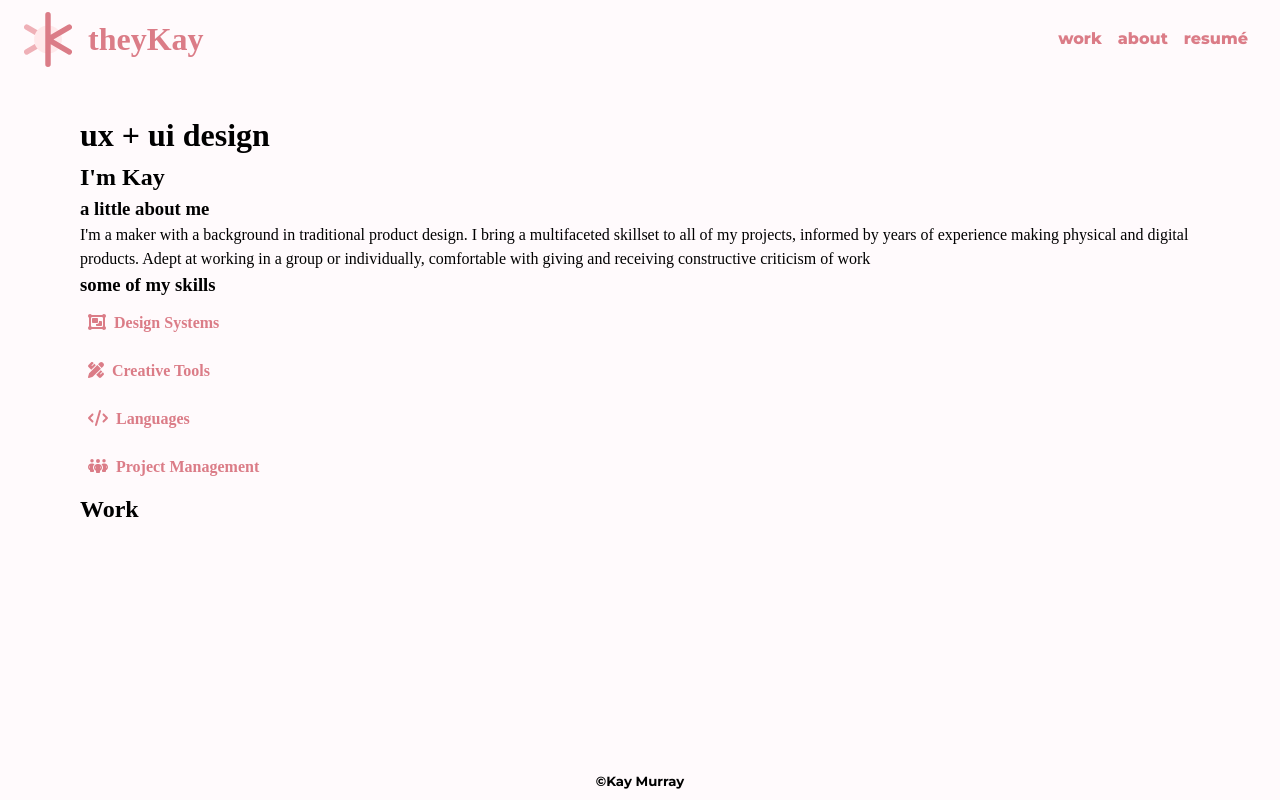
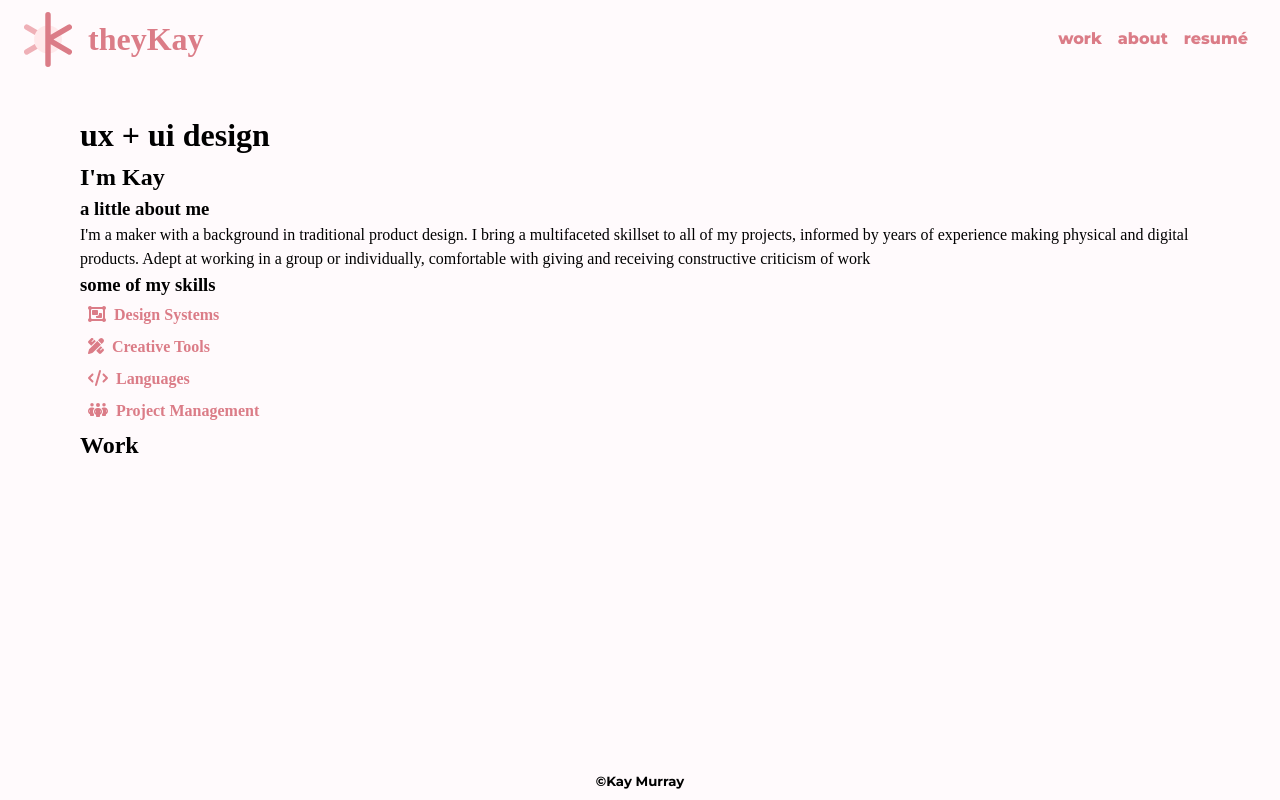
Before and after one commit to theykay/ux-portfolio, a React (Create React App) app: page / in a window 1280 px wide. Built offline with nearby package versions, Linux system fonts and the light colour scheme; a web font is replaced by a local one.

Commit message:
fixed sizing of containers for skills

```diff
--- a/src/pages/Home/Home.jsx
+++ b/src/pages/Home/Home.jsx
@@ -51,10 +51,10 @@ const Home = () => {
             <h3>a little about me</h3>
             <p>I'm a maker with a background in traditional product design. I bring a multifaceted skillset to all of my projects, informed by years of experience making physical and digital products. Adept at working in a group or individually, comfortable with giving and receiving constructive criticism of work</p>
           </section>
-          <section className="about-section">
+          <section className="about-section skills-lists">
             <h3>some of my skills</h3>
             <div className="about-section-div">
-              <h4 className="collapser" onClick={reveal}><FontAwesomeIcon className="section-icon" icon={faObjectGroup} />Design Systems</h4>
+              <h4 className="collapser" onClick={reveal}><FontAwesomeIcon className="fa-icon" icon={faObjectGroup} />Design Systems</h4>
               <ul className="about-skills-list 0">
                 <li>VSCode</li>
                 <li>Figma</li>
@@ -64,27 +64,27 @@ const Home = () => {
               </ul>
             </div>
             <div className="about-section-div">
-              <h4 className="collapser" onClick={reveal}><FontAwesomeIcon className="section-icon" icon={faPenRuler} />Creative Tools</h4>
+              <h4 className="collapser" onClick={reveal}><FontAwesomeIcon className="fa-icon" icon={faPenRuler} />Creative Tools</h4>
               <ul className="about-skills-list 1">
                 <li>Illustrator</li>
                 <li>InDesign</li>
               </ul>
             </div>
             <div className="about-section-div">
-              <h4 className="collapser" onClick={reveal}><FontAwesomeIcon className="section-icon" icon={faCode} />Languages</h4>
+              <h4 className="collapser" onClick={reveal}><FontAwesomeIcon className="fa-icon" icon={faCode} />Languages</h4>
               <ul className="about-skills-list 2">
-                <li><FontAwesomeIcon className="list-icon" icon={faHtml5} />HTML5</li>
-                <li><FontAwesomeIcon className="list-icon" icon={faCss3Alt} />CSS3</li>
-                <li><FontAwesomeIcon className="list-icon" icon={faJsSquare} />JavaScript ES6</li>
-                <li><FontAwesomeIcon className="list-icon" icon={faReact} />React.js</li>
-                <li><FontAwesomeIcon className="list-icon" icon={faSass} />SCSS</li>
-                <li><FontAwesomeIcon className="list-icon" icon={faNodeJs} />Node.js</li>
-                <li><FontAwesomeIcon className="list-icon" icon={faLaptopCode} />C# <span>learning</span></li>
-                <li><FontAwesomeIcon className="list-icon" icon={faLaptopCode} />TypeScript <span>learning</span></li>
+                <li><FontAwesomeIcon className="fa-icon" icon={faHtml5} />HTML5</li>
+                <li><FontAwesomeIcon className="fa-icon" icon={faCss3Alt} />CSS3</li>
+                <li><FontAwesomeIcon className="fa-icon" icon={faJsSquare} />JavaScript ES6</li>
+                <li><FontAwesomeIcon className="fa-icon" icon={faReact} />React.js</li>
+                <li><FontAwesomeIcon className="fa-icon" icon={faSass} />SCSS</li>
+                <li><FontAwesomeIcon className="fa-icon" icon={faNodeJs} />Node.js</li>
+                <li><FontAwesomeIcon className="fa-icon" icon={faLaptopCode} />C# <span>learning</span></li>
+                <li><FontAwesomeIcon className="fa-icon" icon={faLaptopCode} />TypeScript <span>learning</span></li>
               </ul>
             </div>
             <div className="about-section-div">
-              <h4 className="collapser" onClick={reveal}><FontAwesomeIcon className="section-icon" icon={faPeopleGroup} />Project Management</h4>
+              <h4 className="collapser" onClick={reveal}><FontAwesomeIcon className="fa-icon" icon={faPeopleGroup} />Project Management</h4>
               <ul className="about-skills-list 3">
                 <li>Discord</li>
                 <li>Slack</li>
--- a/src/pages/Home/Home.scss
+++ b/src/pages/Home/Home.scss
@@ -4,21 +4,23 @@
   padding: 2rem 5rem;
 }
 
+.home-article {
+  display: flex;
+  flex-direction: column;
+  align-items: flex-start;
+}
+
 .home-h1 {
   font-family: styles.$title;
-}
-
-.about-section-div {
-  display: flex;
-  flex-direction: column;
-  padding: .5rem 0;
 }
 
 .collapser {
   background-color: styles.$white;
   color: styles.$pinkDarkest;
   padding: .25rem .5rem;
-  width: auto;
+  display: block;
+  width: 100%;
+  margin-right: auto;
 }
 
 .active-collapser, .collapser:hover {
@@ -34,13 +36,9 @@
 }
 
 .unfolded {
-  display: block;
+  display: inline-block;
 }
 
-.section-icon {
+.fa-icon {
   padding-right: .5rem;
 }
-
-.list-icon {
-  padding-right: .5rem;
-}
```
